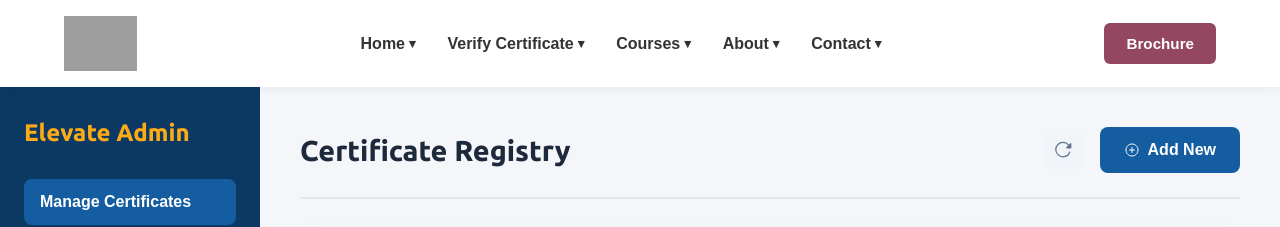
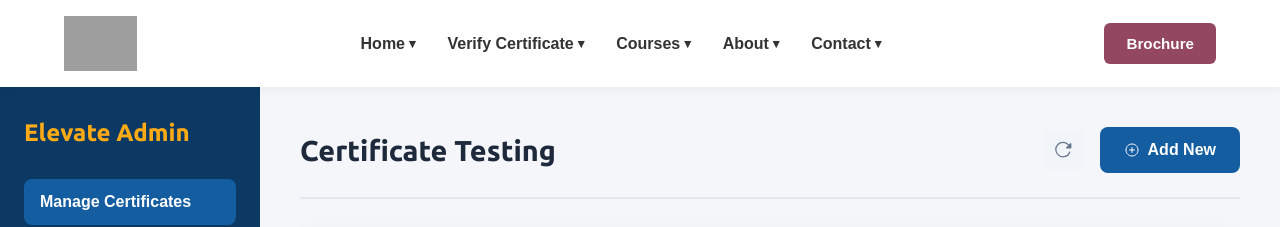
Before and after one commit to arogyawatika/vertexintern, a Next.js app: page /admin-testing in a window 1280 px wide. Both pictures are taken after typing "Sample123" into the empty fields and a click on the button "Authenticate". Shown: the top 227 px of the page. Built offline with nearby package versions, Linux system fonts and the light colour scheme; no server answers; grey boxes are pictures that could not be loaded.

Commit message:
certificate testing admin

```diff
--- a/src/pages/admin-testing.js
+++ b/src/pages/admin-testing.js
@@ -304,7 +304,7 @@ export default function AdminDashboard() {
                     <main className="main-content">
                         <div className="header-bar">
                             {/* UPDATE THIS H2 */}
-                            <h2>{activeTab === 'certificates' ? 'Certificate Registry' : activeTab === 'notices' ? 'Notice Board' : 'Student Enrollments'}</h2>
+                            <h2>{activeTab === 'certificates' ? 'Certificate Testing' : activeTab === 'notices' ? 'Notice Board' : 'Student Enrollments'}</h2>
                             <div className="actions">
                                 <button className="btn-icon" onClick={() => fetchData(activeTab, masterKey)} aria-label="Refresh"><IoReloadOutline /></button>
                                 <button className="btn-primary add-btn" onClick={openNewForm}><IoAddCircleOutline /> Add New</button>
```
